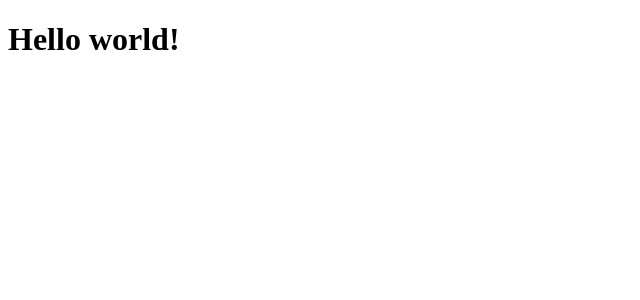
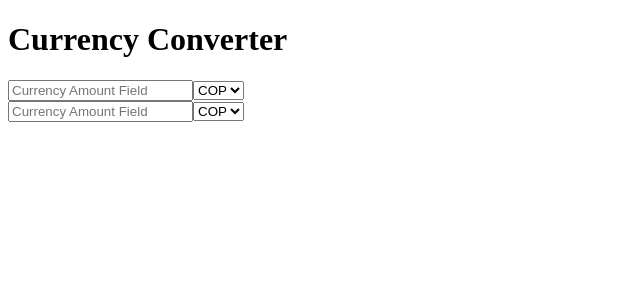
Before and after one commit to dger804/currencyConverter, a React app: page / in a window 1280 px wide. Shown: the top 300 px of the page, without its empty margins (0-640 px from the left). Built offline with nearby package versions, Linux system fonts and the light colour scheme.

Commit message:
create necessary elements to use

```diff
--- /dev/null
+++ b/App.js
@@ -0,0 +1,51 @@
+import React from "react";
+
+const App = () => {
+  const dataExchangeOption = [
+    {
+      "type": "COP",
+      "rate": 0.5
+    },
+    {
+      "type": "USD",
+      "rate": 0.1
+    },
+    {
+      "type": "EUR",
+      "rate": 0.2
+    },
+  ]
+
+  return (
+    <>
+      <h1>
+        Currency Converter
+      </h1>
+      <div>
+        <div>
+          <input placeholder="Currency Amount Field" />
+          <select>
+            {
+              dataExchangeOption.map((option) =>
+                <option key={option.type} >{option.type}</option>
+              )
+            }
+
+          </select>
+        </div>
+        <div>
+          <input placeholder="Currency Amount Field" />
+          <select>
+            {
+              dataExchangeOption.map((option) =>
+                <option key={option.type}>{option.type}</option>
+              )
+            }
+          </select>
+        </div>
+      </div>
+    </>
+  )
+}
+
+export default App
--- a/index.js
+++ b/index.js
@@ -1,6 +1,6 @@
 import React from 'react'
 import { createRoot } from 'react-dom/client';
-import App from './src/App.js'
+import App from './App.js'
 
 const container = document.getElementById('root');
 const root = createRoot(container);
--- a/public/index.html
+++ b/public/index.html
@@ -5,7 +5,8 @@
   <meta charset="UTF-8">
   <meta http-equiv="X-UA-Compatible" content="IE=edge">
   <meta name="viewport" content="width=device-width, initial-scale=1.0">
-  <title>React App from scratch</title>
+  <link rel="icon" type="image/png" href="/favicon.png" />
+  <title>Currency Converter</title>
 </head>
 
 <body>
--- a/src/App.js
+++ /dev/null
@@ -1,11 +0,0 @@
-import React from "react";
-
-const App = () => {
-  return (
-    <h1>
-      Hello world!
-    </h1>
-  )
-}
-
-export default App
```
Also changed, not shown: src/currency-app.js (added, +8 -0 lines), public/favicon.png (added).
